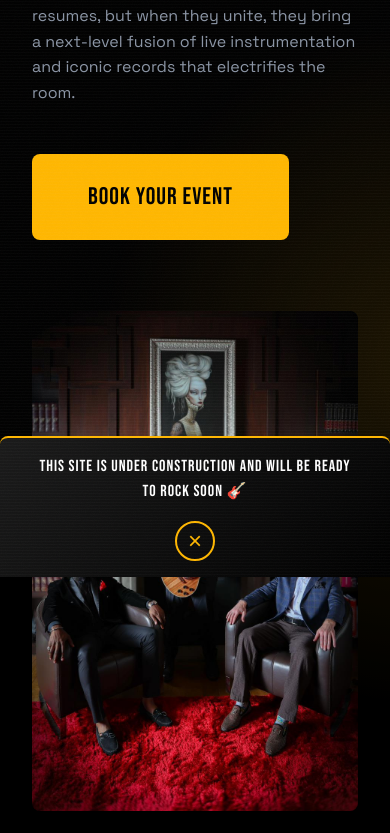
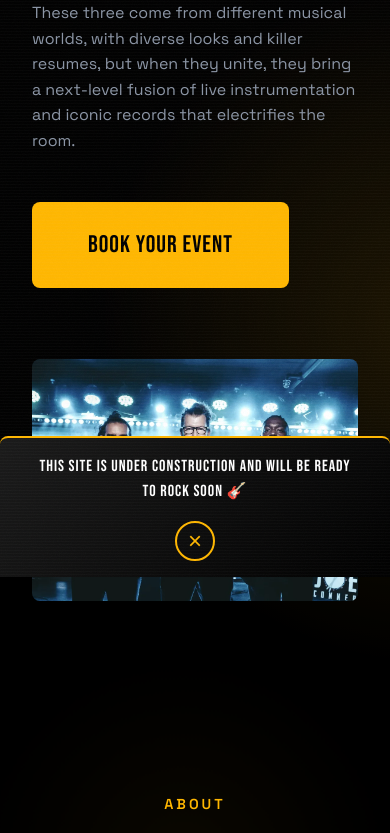
Before and after one commit to redefinedcreative/3kings-website, a plain HTML site: page index.html in a window 390 px wide. Shown: the part 267-1100 px from the top of the page. Drawn offline with Linux system fonts and the light colour scheme.

Commit message:
Add files via upload

```diff
--- a/index.html
+++ b/index.html
@@ -402,7 +402,7 @@
 
         .hero-image {
             width: 100%;
-            height: 700px;
+            height: auto;
             object-fit: cover;
             position: relative;
             animation: fadeIn 1.2s ease-out 0.3s backwards;
@@ -1318,11 +1318,11 @@
         @media (max-width: 1200px) {
             .hero {
                 grid-template-columns: 1fr;
-                padding: 6rem 2rem 4rem;
+                padding: 9rem 2rem 4rem;
             }
 
             .hero-image {
-                height: 500px;
+                height: auto;
             }
 
             .bio-grid {
@@ -1441,8 +1441,8 @@
             -->
             <a href="#book" class="magnetic-btn" id="heroBtn" aria-label="Book 3 Kings for your event">Book Your Event</a>
         </div>
-        <img src="media/3kings-hero.jpg"
-             alt="3 Kings band members in sophisticated library setting with leather chairs and red carpet"
+        <img src="media/3KMainProfPicTop.webp"
+             alt="3 Kings band members"
              class="hero-image"
              width="800"
              height="1200"
```
